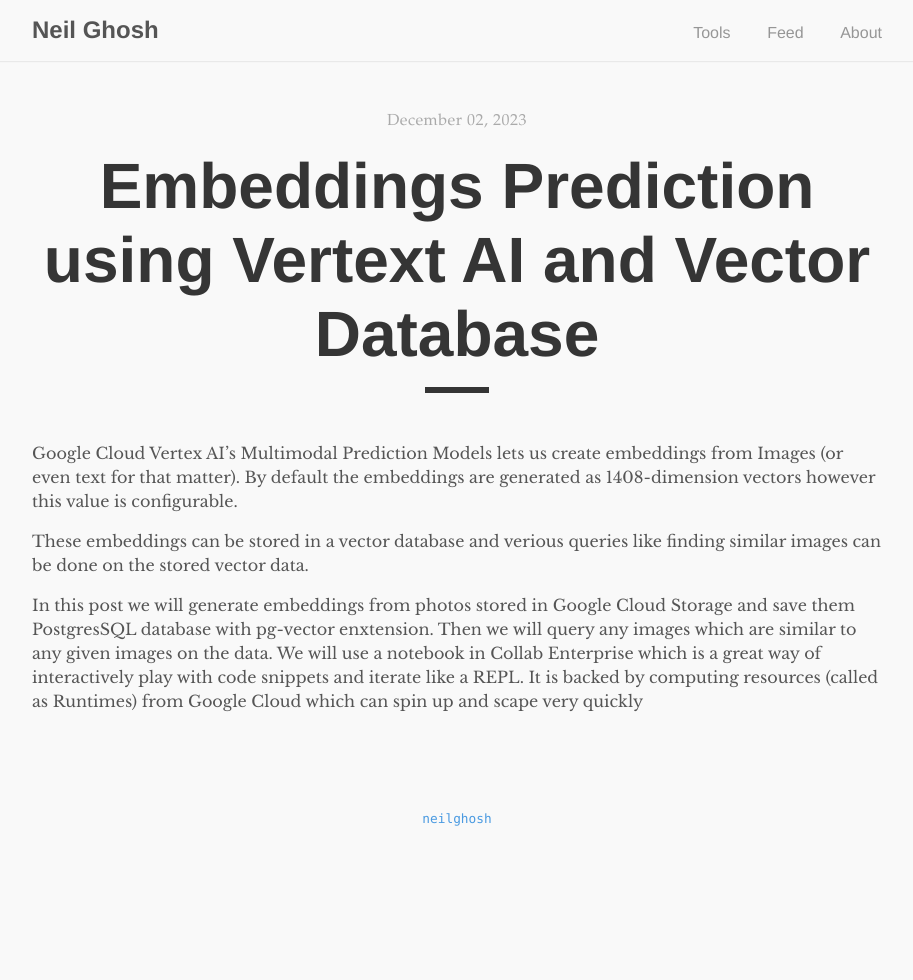
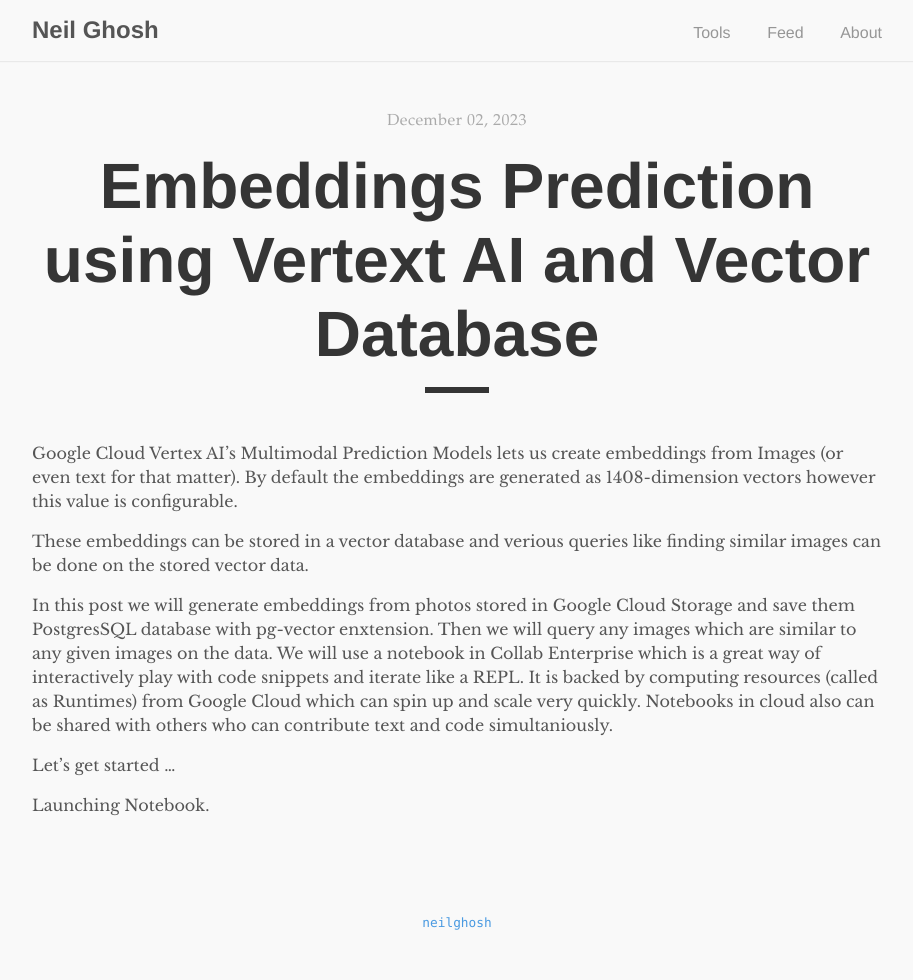
Before and after one commit to neilghosh/neilghosh.github.io, a Jekyll site: the page built from _posts/2023/2023-12-02-embeddings-prediction-using-vertext-ai-and-vector-database.md.md, in a window 1280 px wide. Shown: the whole page, without its empty margins (183-1096 px from the left). Built offline with Jekyll 4.4.1, drawn with Linux system fonts in a browser that asks for light colours; before the commit the page ends 900 px from its top, so only the background shows below that.

Commit message:
_posts/2023/2023-12-02-embeddings-prediction-using-vertext-ai-and-vector-database.md.md updated from https://stackedit.io/

```diff
--- a/_posts/2023/2023-12-02-embeddings-prediction-using-vertext-ai-and-vector-database.md.md
+++ b/_posts/2023/2023-12-02-embeddings-prediction-using-vertext-ai-and-vector-database.md.md
@@ -7,8 +7,11 @@
 
 These embeddings can be stored in a vector database and verious queries like finding similar images can be done on the stored vector data.
 
-In this post we will generate embeddings from photos stored in Google Cloud Storage and save them PostgresSQL database with pg-vector enxtension. Then we will query any images which are similar to any given images on the data. We will use a notebook in Collab Enterprise which is a great way of interactively play with code snippets and iterate like a REPL. It is backed by computing resources (called as Runtimes) from Google Cloud which can spin up and scape very quickly
+In this post we will generate embeddings from photos stored in Google Cloud Storage and save them PostgresSQL database with pg-vector enxtension. Then we will query any images which are similar to any given images on the data. We will use a notebook in Collab Enterprise which is a great way of interactively play with code snippets and iterate like a REPL. It is backed by computing resources (called as Runtimes) from Google Cloud which can spin up and scale very quickly. Notebooks in cloud also can be shared with others who can contribute text and code simultaniously.
 
+Let's get started ...
+
+Launching Notebook.
 <!--stackedit_data:
-eyJoaXN0b3J5IjpbLTI4ODMxNTQ3Nyw3NjE4MTAwMDRdfQ==
+eyJoaXN0b3J5IjpbMTE1Nzg0OTc4MSw3NjE4MTAwMDRdfQ==
 -->
```
